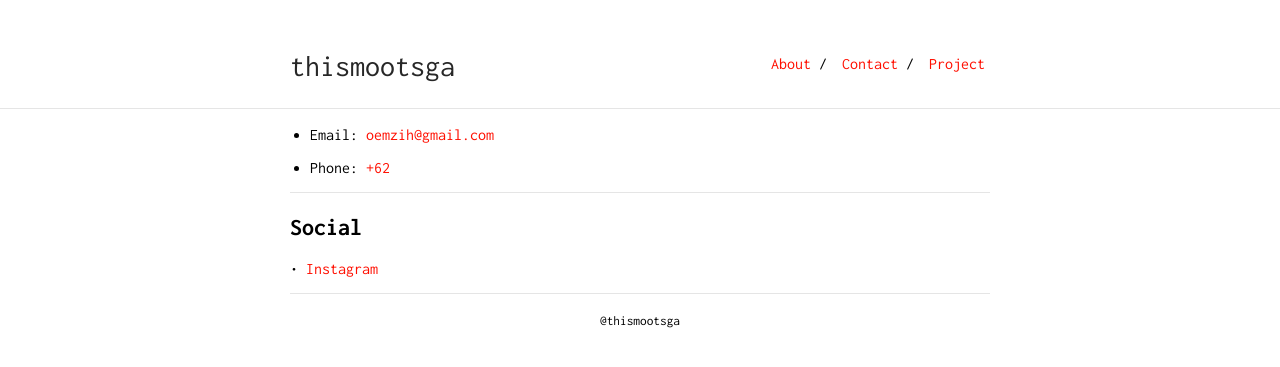
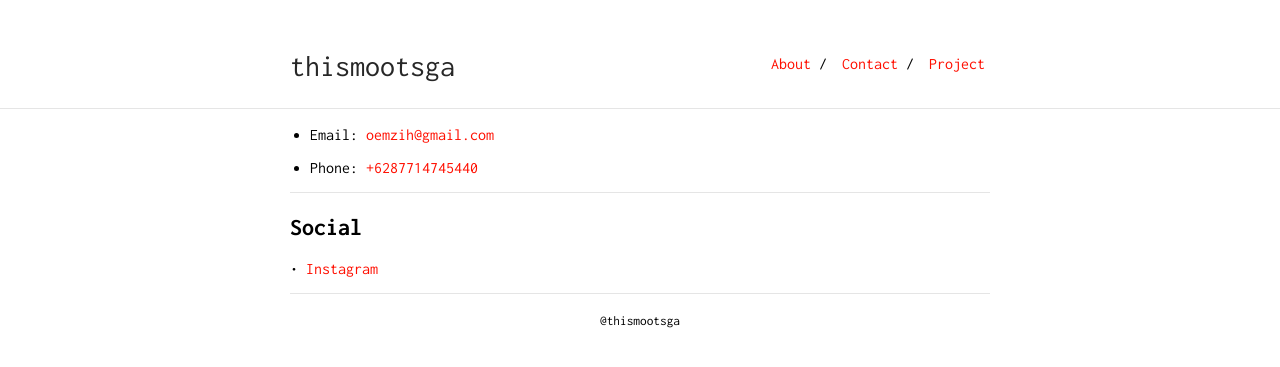
Before and after one commit to oemzih/about, a Jekyll site: the page built from contact.md, in a window 1280 px wide. Shown: the top 367 px of the page. Built offline with Jekyll 4.4.1, drawn with Linux system fonts in a browser that asks for light colours.

Commit message:
Update contact.md

```diff
--- a/contact.md
+++ b/contact.md
@@ -5,7 +5,7 @@ is_contact: true
 
 * Email: [oemzih@gmail.com](mailto:oemzih@gmail.com)
 
-* Phone: [+62](tel:+62-87714745440)
+* Phone: [+6287714745440](tel:+6287714745440)
 
 ---
 
```
